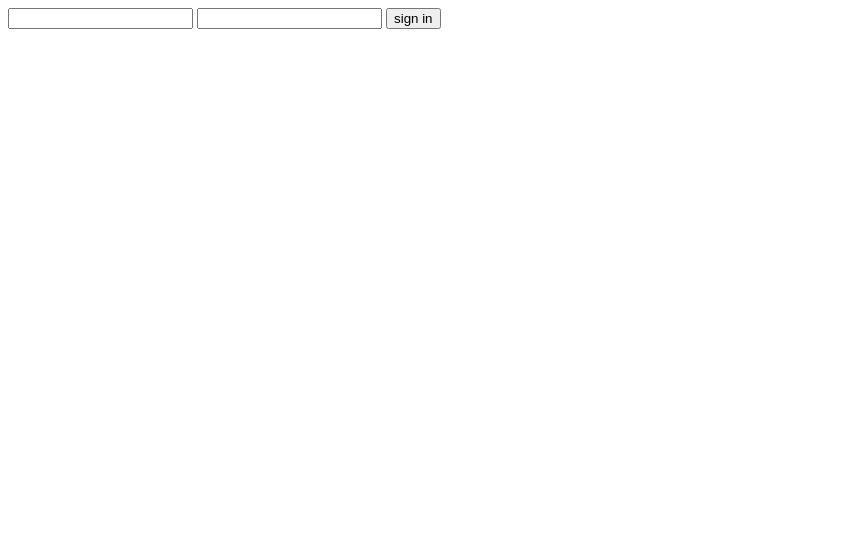
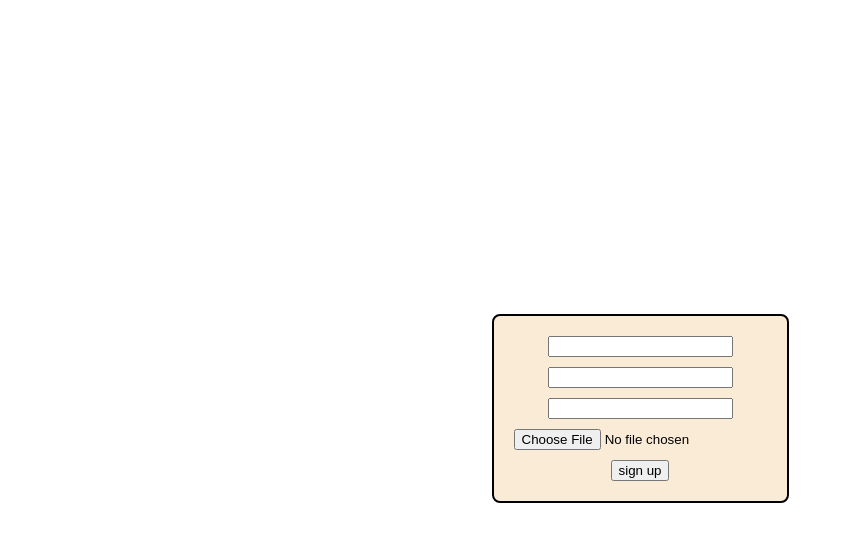
Before and after one commit to Ali-GreenHeart/mern02-auth, a website: page public/signup.html in a window 1280 px wide. Shown: the whole page, without its empty margins (0-844 px from the left). Drawn offline with Linux system fonts and the light colour scheme.

Commit message:
make html and css files static

```diff
--- a/pages/signin.html
+++ b/public/signup.html
@@ -5,14 +5,17 @@
     <meta charset="UTF-8">
     <meta http-equiv="X-UA-Compatible" content="IE=edge">
     <meta name="viewport" content="width=device-width, initial-scale=1.0">
-    <title>Signin</title>
+    <title>Signup</title>
+    <link rel="stylesheet" href="/style.css">
 </head>
 
 <body>
-    <form action="/signin" method="POST">
+    <form action="/signup" method="POST" enctype="multipart/form-data">
+        <input type="text" name="username">
         <input type="email" name="email">
         <input type="password" name="password">
-        <button type="submit">sign in</button>
+        <input type="file" name="image">
+        <button type="submit">sign up</button>
     </form>
 </body>
 
--- /dev/null
+++ b/public/style.css
@@ -0,0 +1,18 @@
+body {
+    height: 100vh;
+    display: flex;
+    justify-content: center;
+    align-items: center;
+}
+
+form {
+    display: flex;
+    flex-direction: column;
+    justify-content: center;
+    align-items: center;
+    gap: 10px;
+    border: 2px solid;
+    padding: 20px;
+    border-radius: 8px;
+    background-color: antiquewhite;
+}
```
Also changed, not shown: index.js (+1 -6 lines), public/signin.html (renamed from pages/signup.html, +4 -5 lines).
